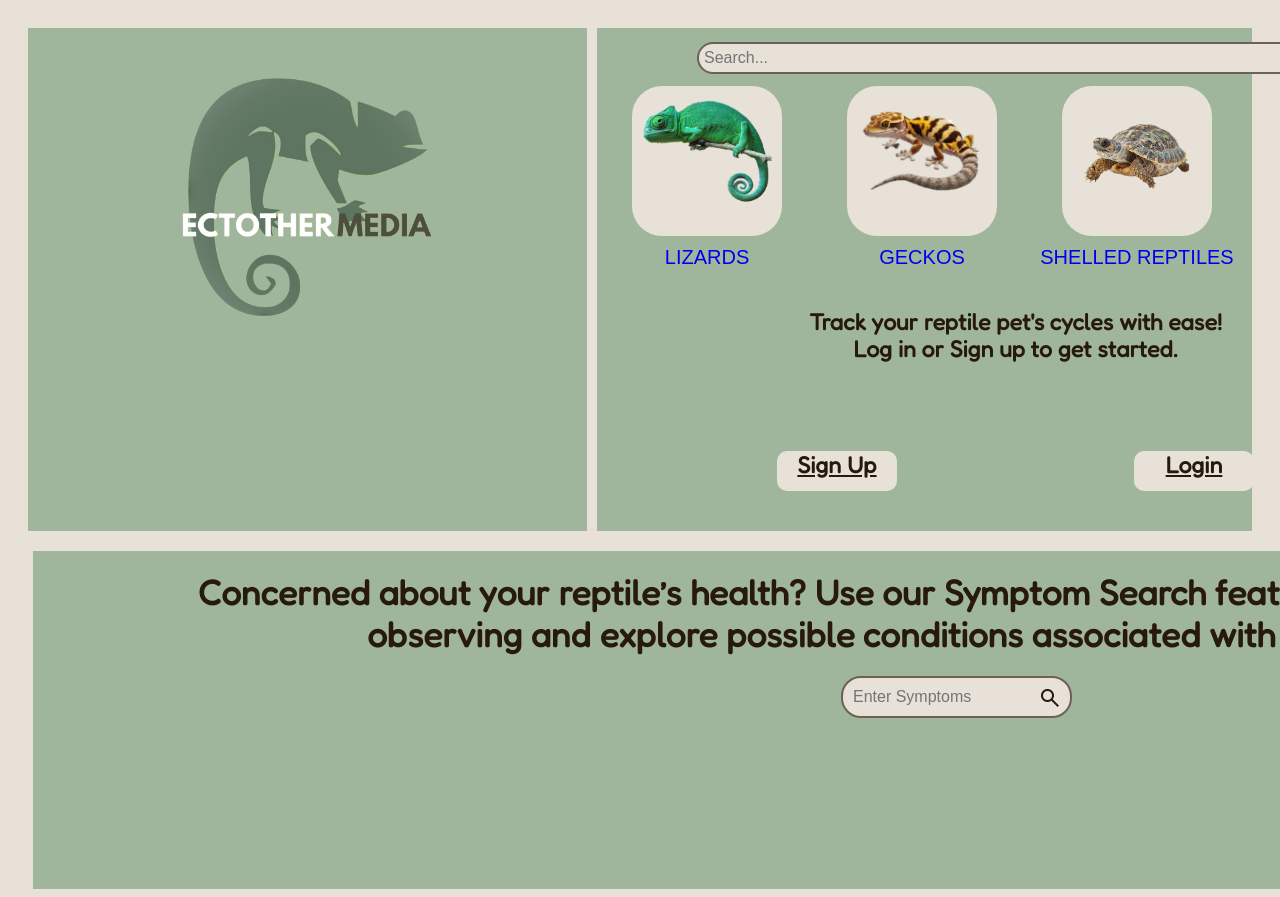
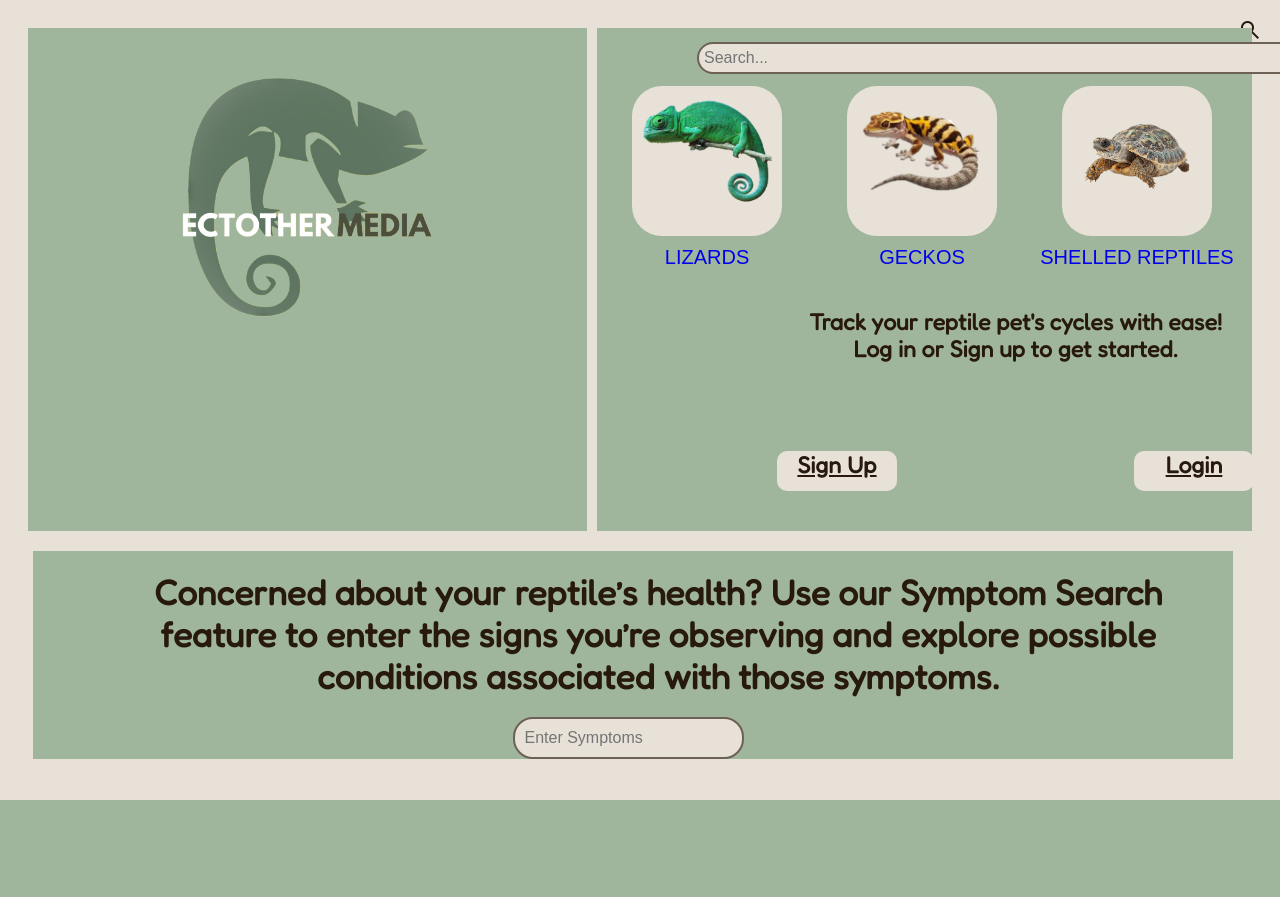
Before and after one commit to JaylaH202/Ectothermedia, a Flask app: page / in a window 1280 px wide; the page is wider, and only the part inside the window is pictured. After the commit the page ends 800 px from the top of that part, so only its background shows below. Run offline with Flask 3, Linux system fonts and the light colour scheme; some libraries are stand-ins or nearby versions; some web fonts are replaced.

Commit message:
Remove unused CSS rules and comments

```diff
--- a/static/css/homepage.css
+++ b/static/css/homepage.css
@@ -195,20 +195,18 @@ p4{
 .triageDiv{
     color:#27190d;
     background-color:#a0b69c;
-    position: relative;
-    height: 338px;
-    width: 1796px;
+    max-width: 1200px;
+	margin: 0 auto;
     margin-left:25px;
     z-index: 1;
     text-align: center;
 
 }
 .symptomSearch{
-    position: absolute;
     z-index: 2;
-    margin-top:125px;
-    margin-left:808px;
-    align-items: center;
+	display: flex;
+    margin-bottom: 25px;
+    justify-content: center;
 
 }
 
@@ -242,7 +240,6 @@ p4{
 p3{
     display:block;
     color:#27190d;
-    position: absolute;
     text-align: center;
     margin-left:100px;
     margin-right: 50px;;
@@ -303,9 +300,7 @@ p3{
 
 /* Results area */
 #resultsSection{
-    position: absolute;
-    left: 575px;
-    top: 80px;
+
     z-index: 4;
 }
 
@@ -313,6 +308,7 @@ p3{
     display: flex;
     gap: 20px;
     align-items: flex-start;
+	flex-wrap: wrap; /*prevents overflow on smaller screens*/
 }
 
 .conditionsBox,
```
